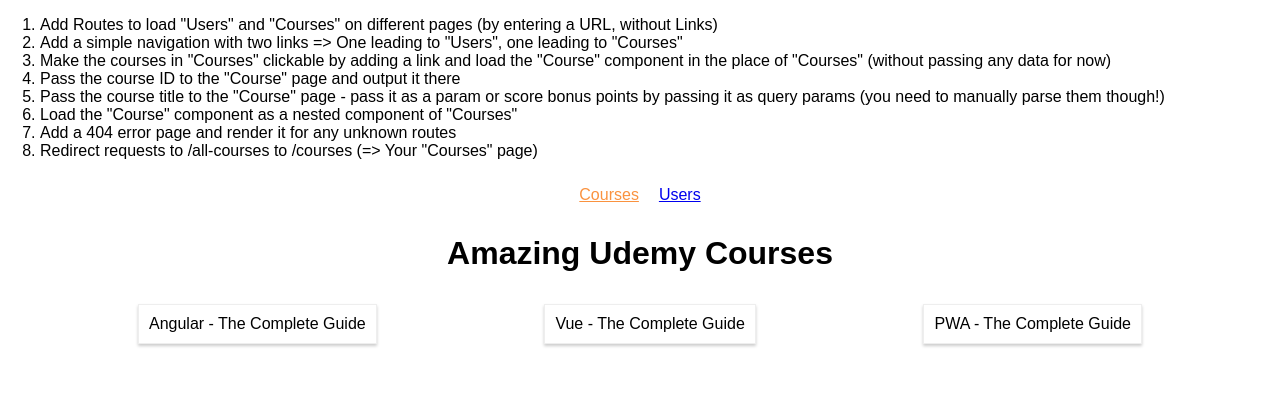
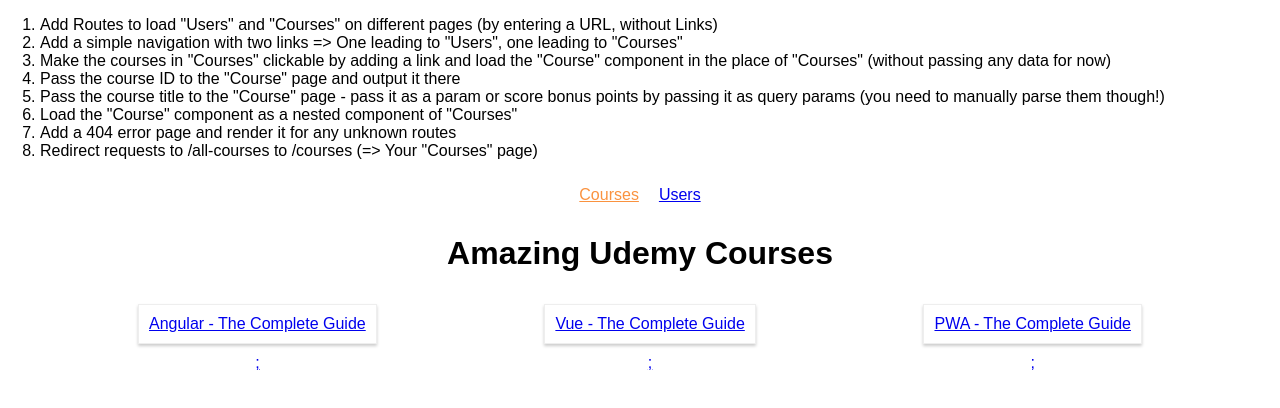
Before and after one commit to saittosun/react-routing-assignment, a React (Create React App) app: page /courses in a window 1280 px wide. Shown: the top 408 px of the page. Built offline with nearby package versions, Linux system fonts and the light colour scheme.

Commit message:
third step

```diff
--- a/src/App.js
+++ b/src/App.js
@@ -2,8 +2,9 @@
 import React, { Component } from 'react';
 
 import Courses from './containers/Courses/Courses';
+import Course from './containers/Course/Course';
 import Users from './containers/Users/Users';
-import { Route } from 'react-router';
+import { Route, Switch } from 'react-router';
 import { NavLink } from 'react-router-dom';
 
 class App extends Component {
@@ -30,8 +31,12 @@
             </li>
           </ul>
         </nav>
-        <Route path="/courses" component={Courses}/>
-        <Route path="/users" component={Users}/>
+      {/* switch yerine exact yazsakta olurdu cunku oncesinde hepsi de geliyordu courses koduna exact da yazabilirdik */}
+        <Switch>
+          <Route path="/users" component={Users}/>
+          <Route path="/courses/course" component={Course}/>
+          <Route path="/courses" component={Courses}/>
+        </Switch>
       </div>
     );
   }
--- a/src/containers/Courses/Courses.js
+++ b/src/containers/Courses/Courses.js
@@ -1,6 +1,7 @@
 import React, { Component } from 'react';
 
 import './Courses.css';
+import { Link } from 'react-router-dom';
 
 class Courses extends Component {
     state = {
@@ -18,7 +19,16 @@
                 <section className="Courses">
                     {
                         this.state.courses.map( course => {
-                            return <article className="Course" key={course.id}>{course.title}</article>;
+                            return (
+                                <Link
+                                    key={course.id}
+                                    to={this.props.match.url + '/course'}>
+                                    <article
+                                        className="Course">
+                                        {course.title}
+                                    </article>;
+                                </Link>
+                            )
                         } )
                     }
                 </section>
```
